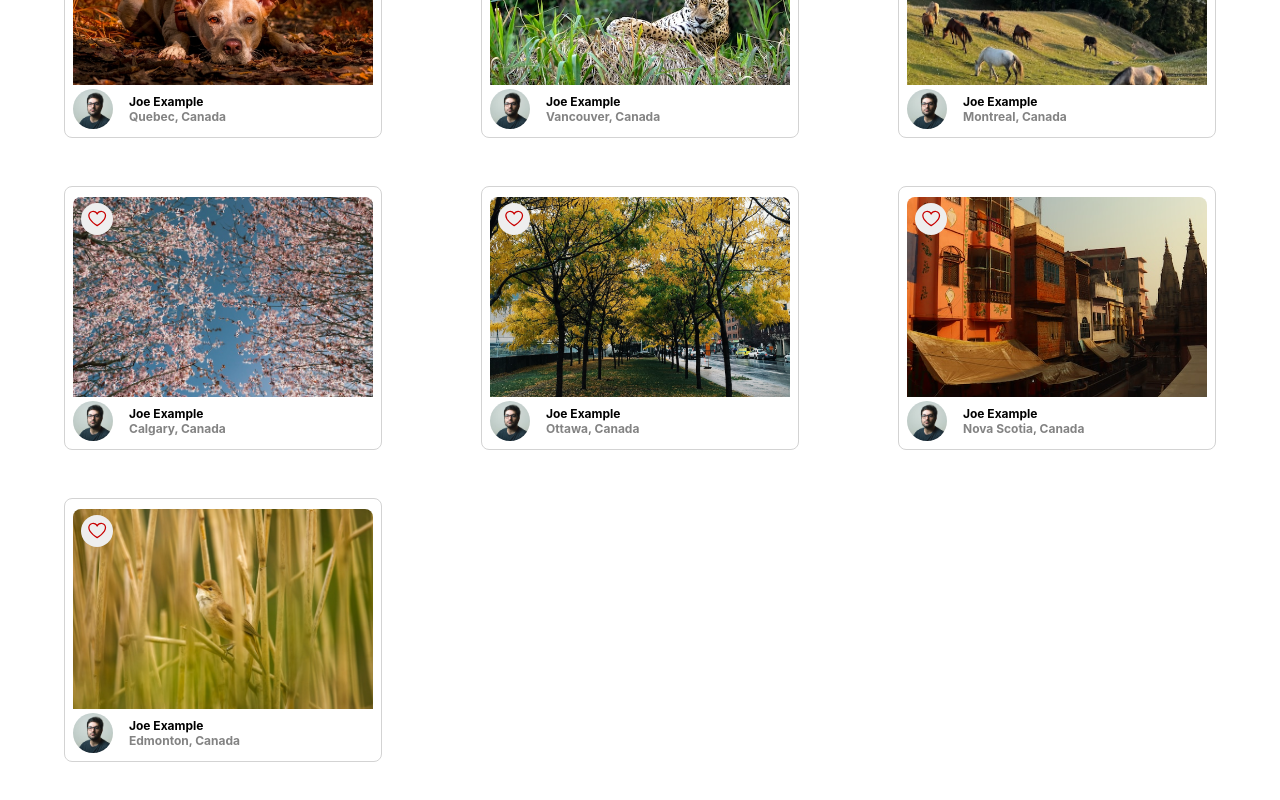
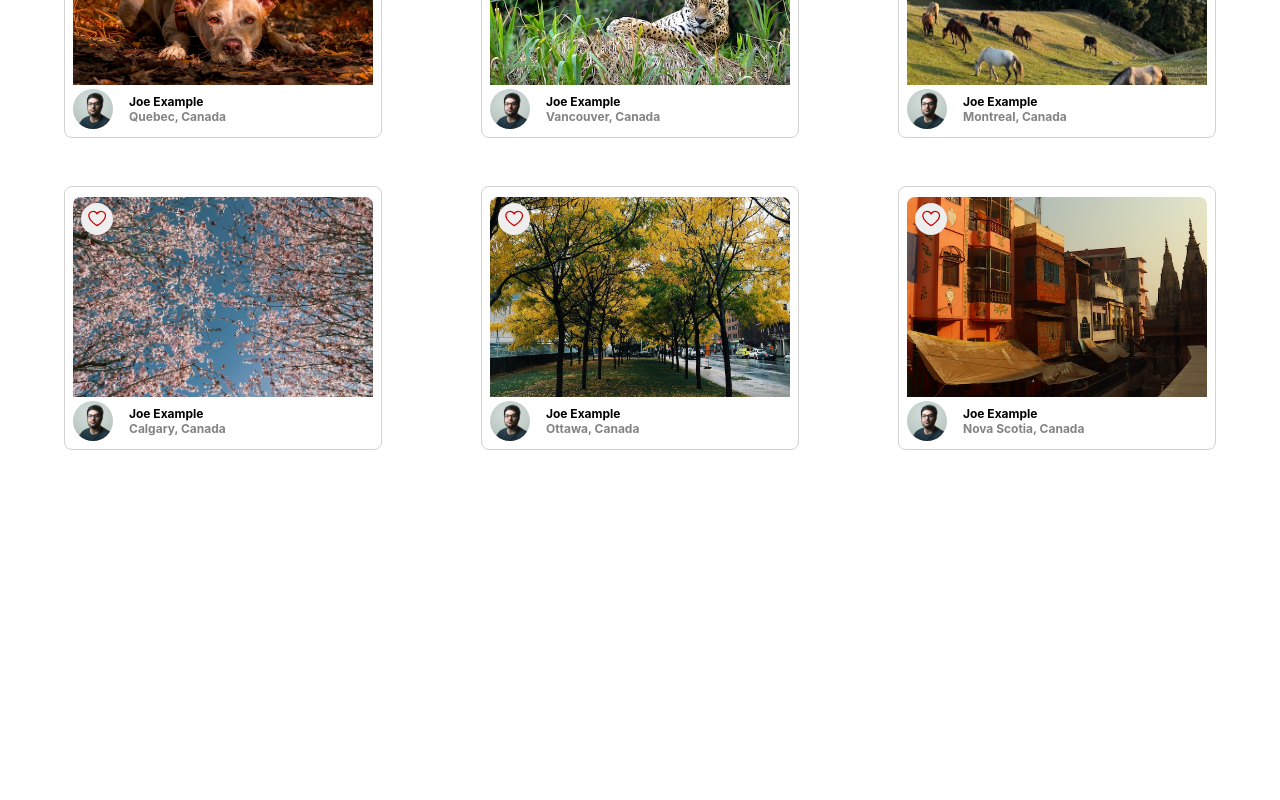
Before and after one commit to lnz-rvng/photolabs-starter, a React (Create React App) app in the folder frontend/: page / in a window 1280 px wide. Shown: the part 574-1374 px from the top of the page. After the commit the page ends 1082 px from the top, so only its background shows below. Built offline with nearby package versions, Linux system fonts and the light colour scheme; the HTML template or start-up script is replaced by a standard one.

Commit message:
remove 1 photo for design purposes

```diff
--- a/frontend/src/mocks/photos.js
+++ b/frontend/src/mocks/photos.js
@@ -161,23 +161,7 @@ const photo9 = {
   }
 }
 
-const photo10 = {
-  "id": "10",
-  "location": {
-    "city": "Edmonton",
-    "country": "Canada"
-  },
-  "urls": {
-    "full": `${process.env.PUBLIC_URL}/Image-10-Full.jpg`,
-    "regular": `${process.env.PUBLIC_URL}/Image-10-Regular.jpg`
-  },
-  "user": {
-    "id": "10",
-    "username": "exampleuser",
-    "name": "Joe Example",
-    "profile": `${process.env.PUBLIC_URL}/profile-1.jpg`
-  }
-}
+
 
 
 
@@ -263,15 +247,6 @@ const photos = [
       photo4,
       photo5,
     }
-  },
-  {
-    ...photo10,
-    similar_photos: {
-      photo2,
-      photo3,
-      photo4,
-      photo5,
-    }
   }
 ]
 
```
